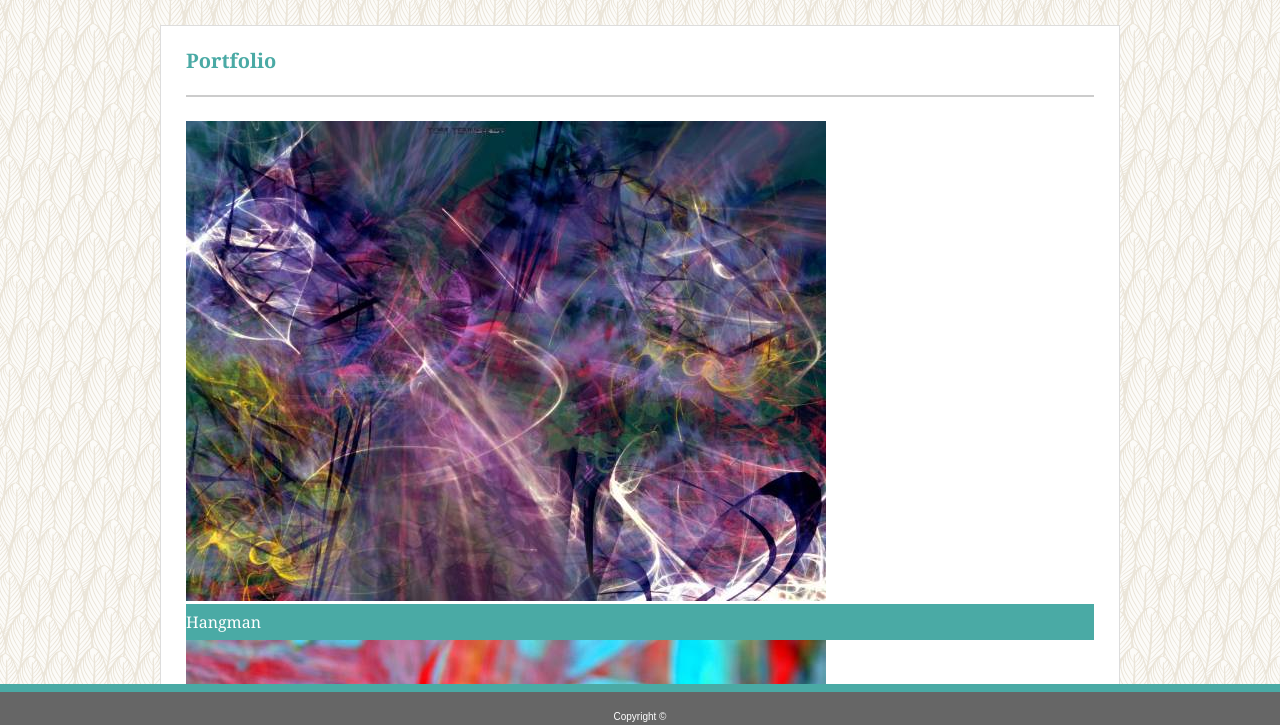
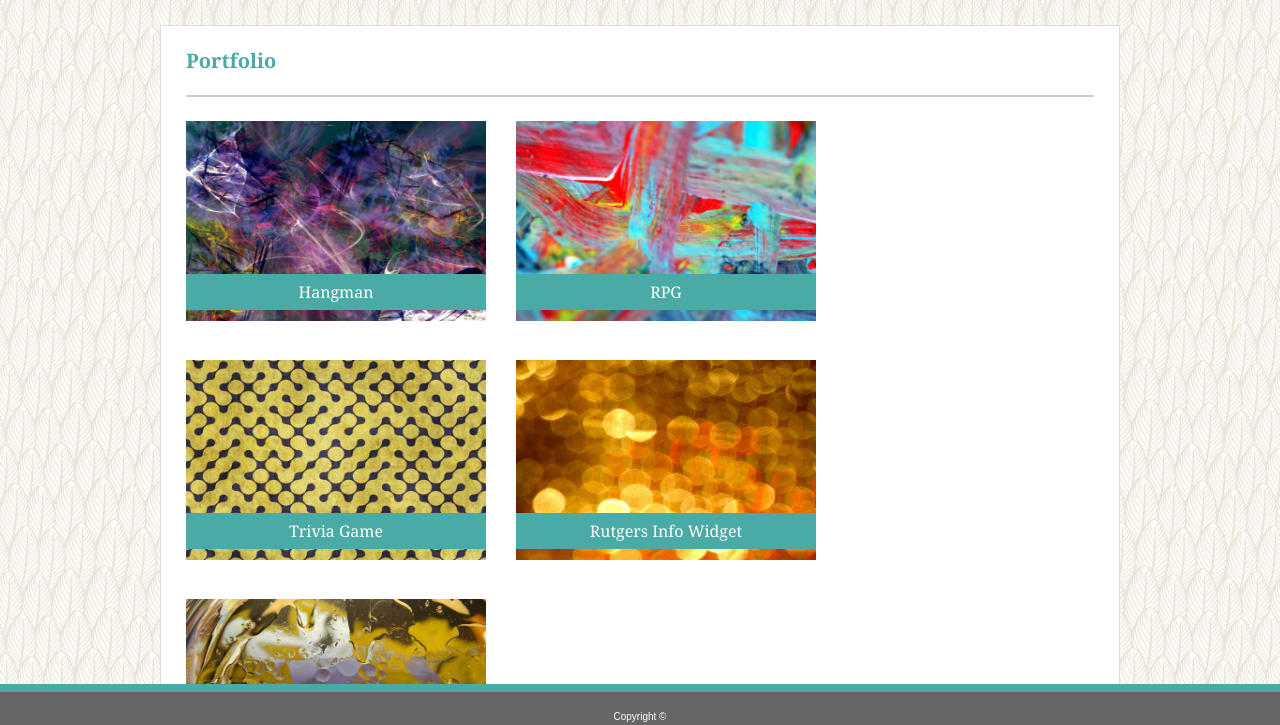
Before and after one commit to Kinla/Responsive-Portfolio, a plain HTML site: page portfolio.html in a window 1280 px wide. Shown: the part 73-798 px from the top of the page. Drawn offline with Linux system fonts and the light colour scheme.

Commit message:
complete portfolio page

```diff
--- a/assets/css/style.css
+++ b/assets/css/style.css
@@ -98,13 +98,26 @@ footer {
 }
 
 /* styles affecting portfolio.html */
+.projects {
+    float: left;
+    margin-right: 30px;
+    position: relative;
+}
+
+.port-img {
+    width: 300px;
+    height: 200px;
+}
 .port-title {
     color: #ffffff;
     background: #4aaaa5;
     font-family: 'Georgia', Times, Times New Roman, serif;
     padding: 10px 0;
+    width: 100%;
+    text-align: center;
+    position: relative;
+    bottom: 50px;
 }
-
 
 /* styles affecting contact.hmtl */
 input[type=text] {
```
Also changed, not shown: portfolio.html (+1 -0 lines).
